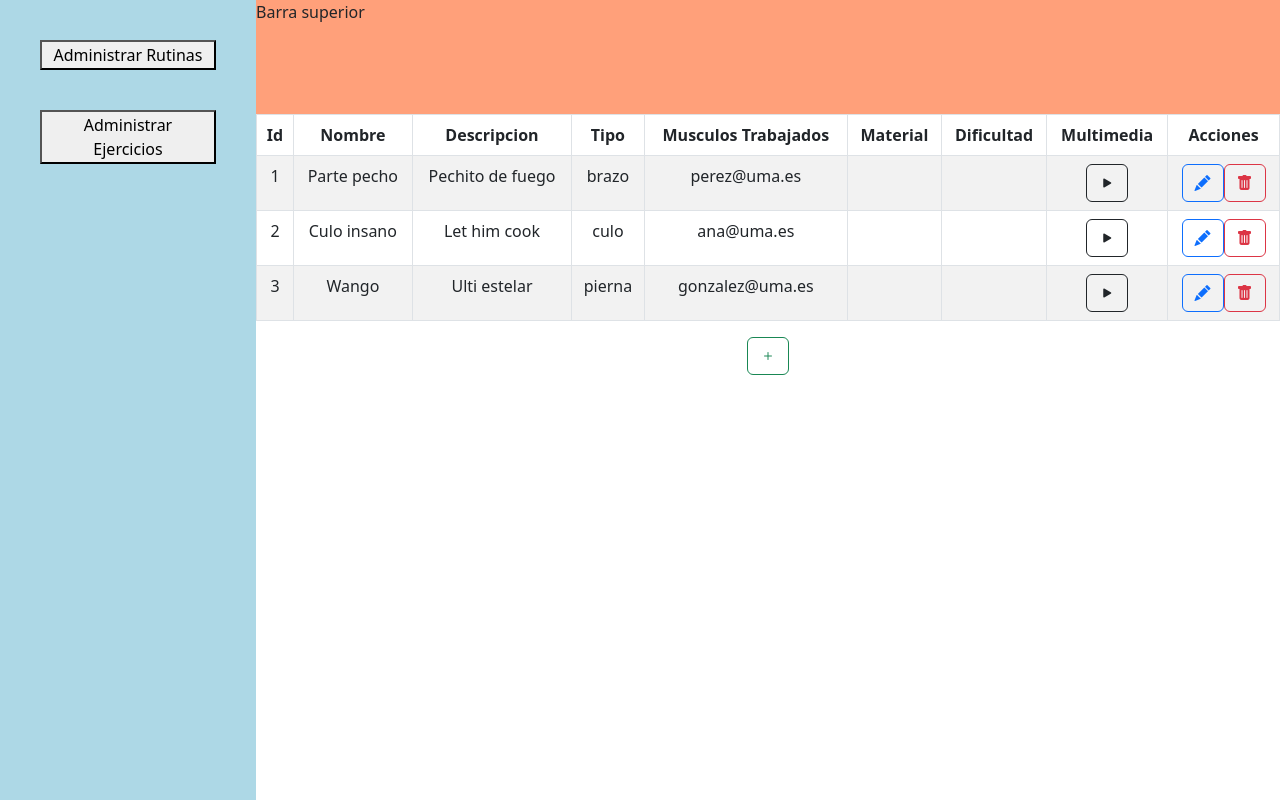
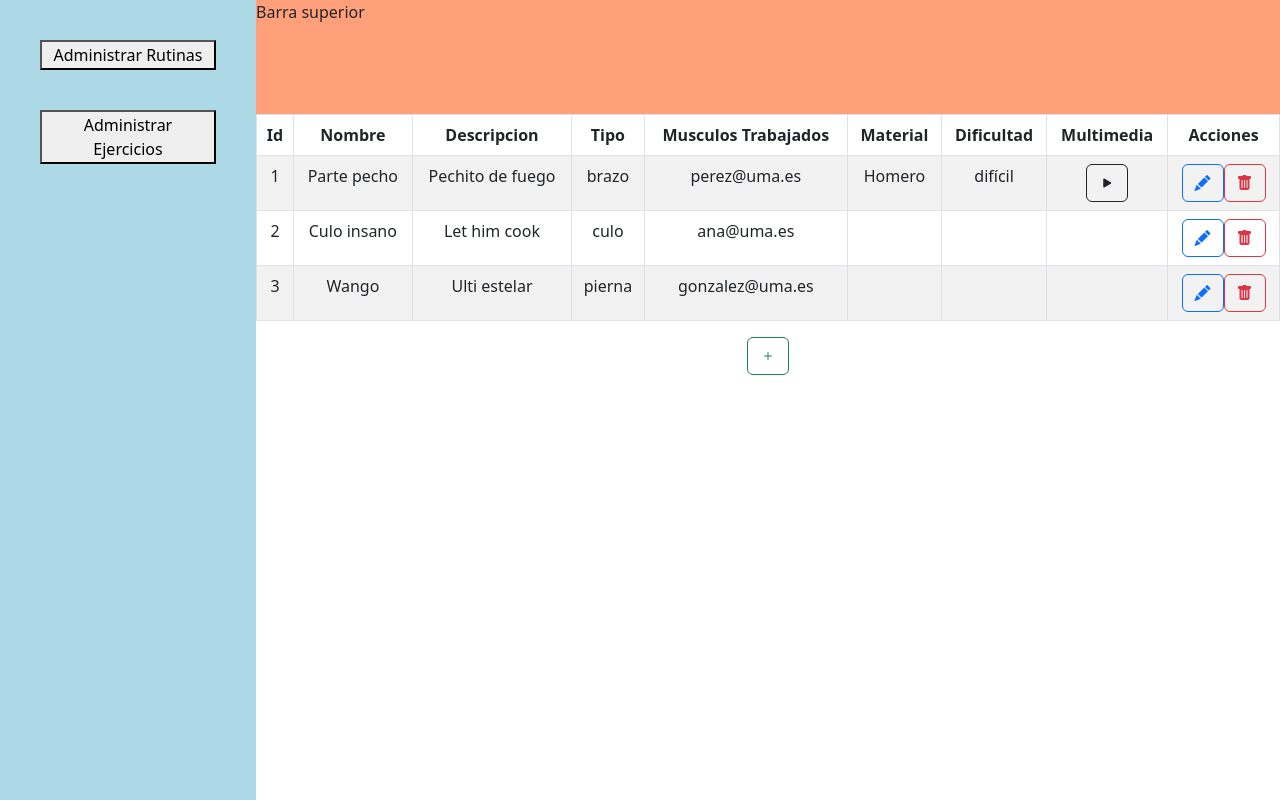
Before and after one commit to SII-Informatica-UMA/ciklum-el-grifo, an Angular app in the folder Proyecto-microservicio/: page / in a window 1280 px wide. Both pictures are taken after a click on the button "Administrar Ejercicios". Built offline with nearby package versions, Linux system fonts and the light colour scheme.

Commit message:
Si no hay nada en multimedia no sale el símbolo

```diff
--- a/Proyecto-microservicio/src/app/ejercicio.service.ts
+++ b/Proyecto-microservicio/src/app/ejercicio.service.ts
@@ -8,7 +8,7 @@ import { Ejercicio } from './ejercicio';
 export class EjerciciosService {
 
   private ejercicios: Ejercicio [] = [
-    {id: 1, nombre: 'Parte pecho', descripcion: 'Pechito de fuego', tipo: 'perez@uma.es', musculosTrabajados: 'brazo'},
+    {id: 1, nombre: 'Parte pecho', descripcion: 'Pechito de fuego', tipo: 'perez@uma.es', musculosTrabajados: 'brazo',dificultad: 'difícil',material: `Homero`,multimedia:'https://www.youtube.com/watch?v=-uEwcXUu-CU'},
     {id: 2, nombre: 'Culo insano', descripcion: 'Let him cook', tipo: 'ana@uma.es', musculosTrabajados: 'culo'},
     {id: 3, nombre: 'Wango', descripcion: 'Ulti estelar', tipo: 'gonzalez@uma.es', musculosTrabajados: 'pierna'},
   ];
--- a/Proyecto-microservicio/src/app/ejercicio/ejercicio.component.html
+++ b/Proyecto-microservicio/src/app/ejercicio/ejercicio.component.html
@@ -26,7 +26,7 @@
       <td>{{ejercicio?.dificultad}}</td>
       <td>
         <!-- Reproductor de video -->
-        <button type="button" class="col-auto btn btn-outline-dark" (click)="reproducirVideo(ejercicio.multimedia)"><i class="bi bi-play-fill"></i></button>
+        <button *ngIf="ejercicio?.multimedia" type="button" class="col-auto btn btn-outline-dark" (click)="reproducirVideo(ejercicio.multimedia)"><i class="bi bi-play-fill"></i></button>
 
       </td>
 
```
